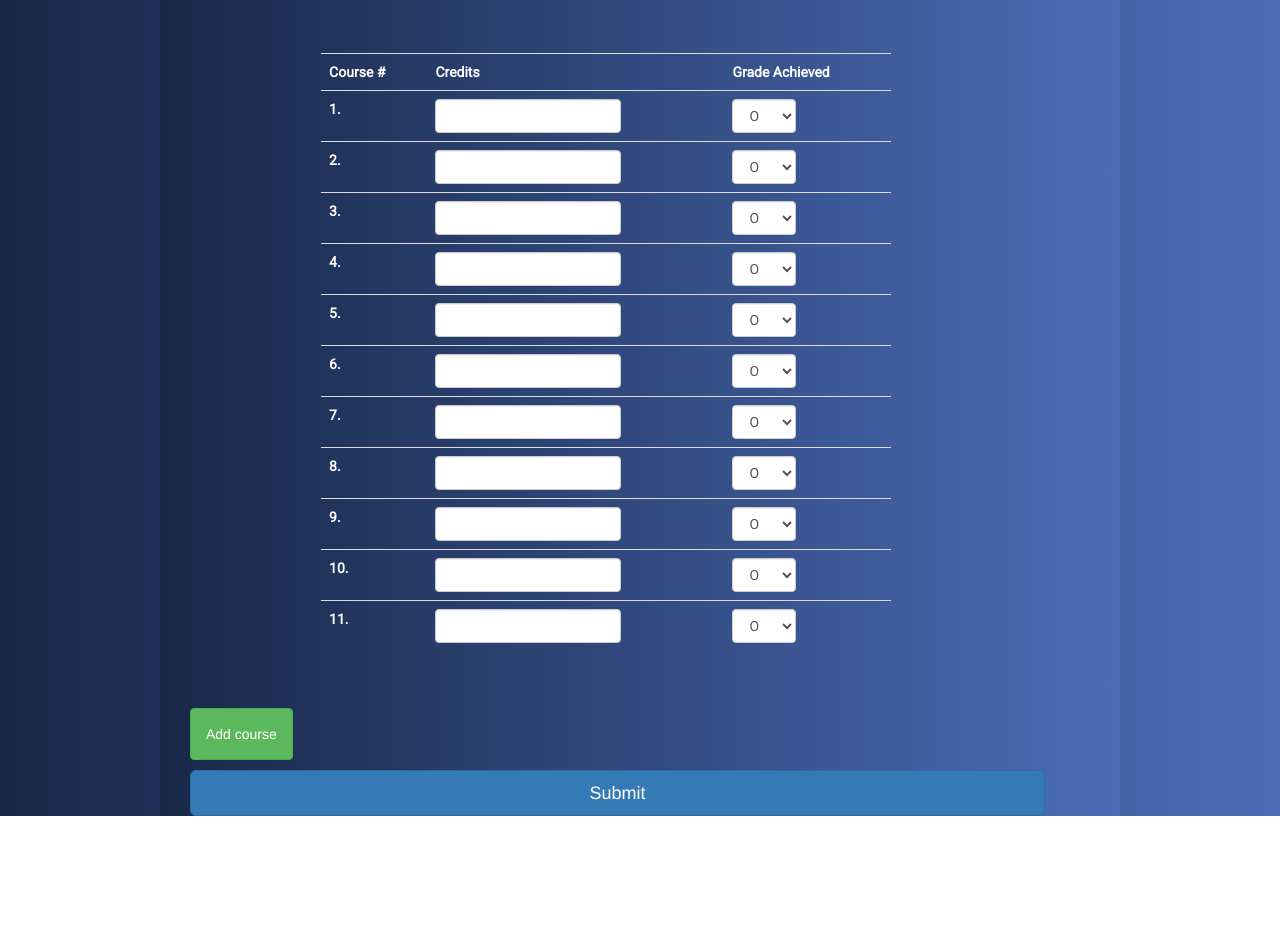
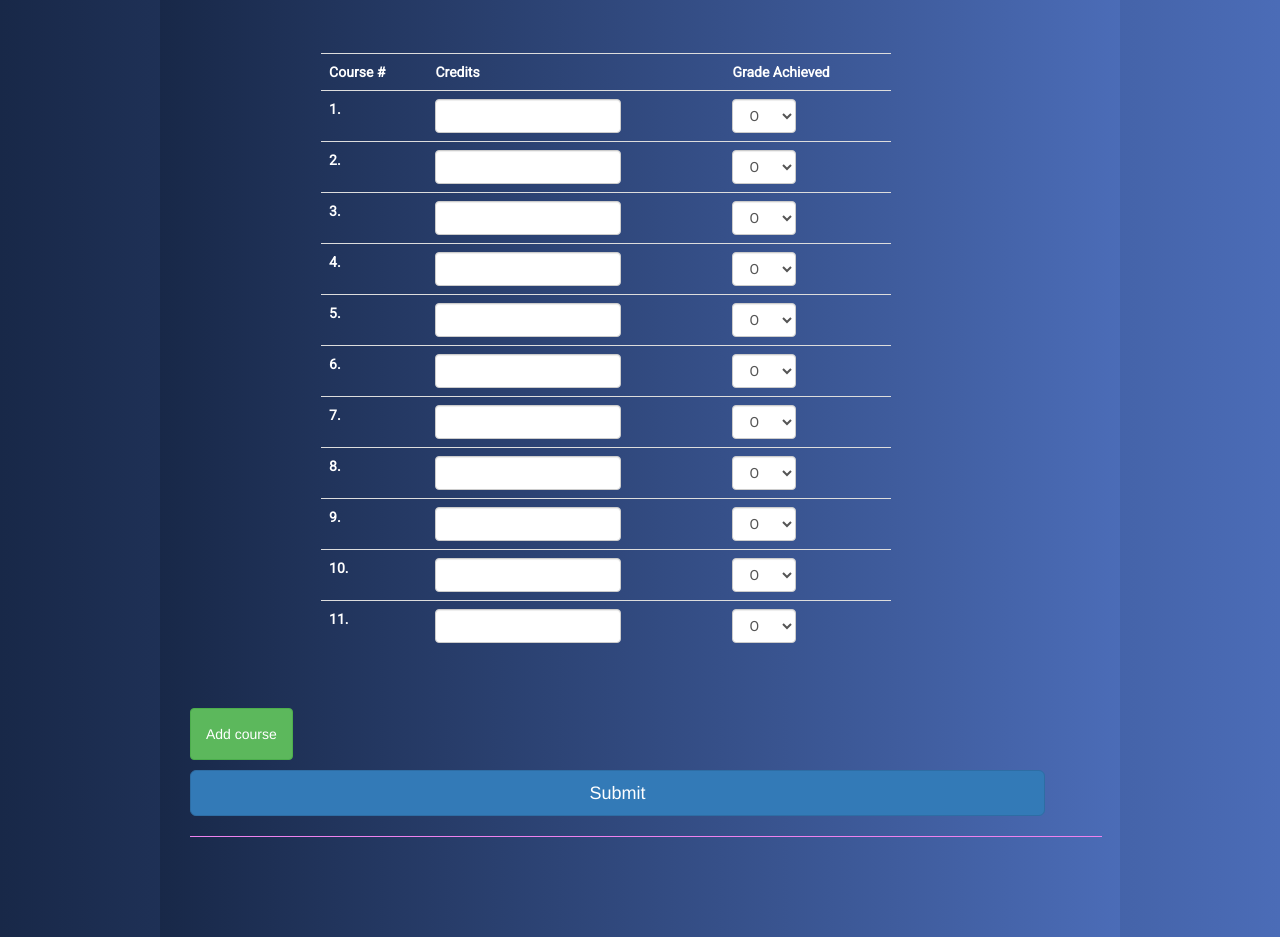
Before and after one commit to optimusam/srmgpa, a plain HTML site: page index.html in a window 1280 px wide. Shown: the part 81-1018 px from the top of the page. Before the commit the page ends 897 px from the top, so only its background shows below. Drawn offline with Linux system fonts and the light colour scheme; grey boxes are pictures that could not be loaded.

Commit message:
added like box

```diff
--- a/index.html
+++ b/index.html
@@ -250,6 +250,10 @@
         <button class="btn btn-primary btn-success" id="more">Add course</button>
                 <br>
         <input type="button" value="Submit" class="btn btn-primary btn-lg" id="go">
+                  <hr>
+                <p align="center" class="like">
+                <iframe src="https://www.facebook.com/plugins/like.php?href=http%3A%2F%2Fsameergiri.me%2Fsrmgpa&width=94&layout=box_count&action=recommend&size=small&show_faces=true&share=true&height=65&appId" width="94" height="65" style="border:none;overflow:hidden" scrolling="no" frameborder="0" allowTransparency="true"></iframe>
+                </p>
     </div>
 
     <script type="text/javascript" src="assets/js/jquery.min.js"></script>
```
